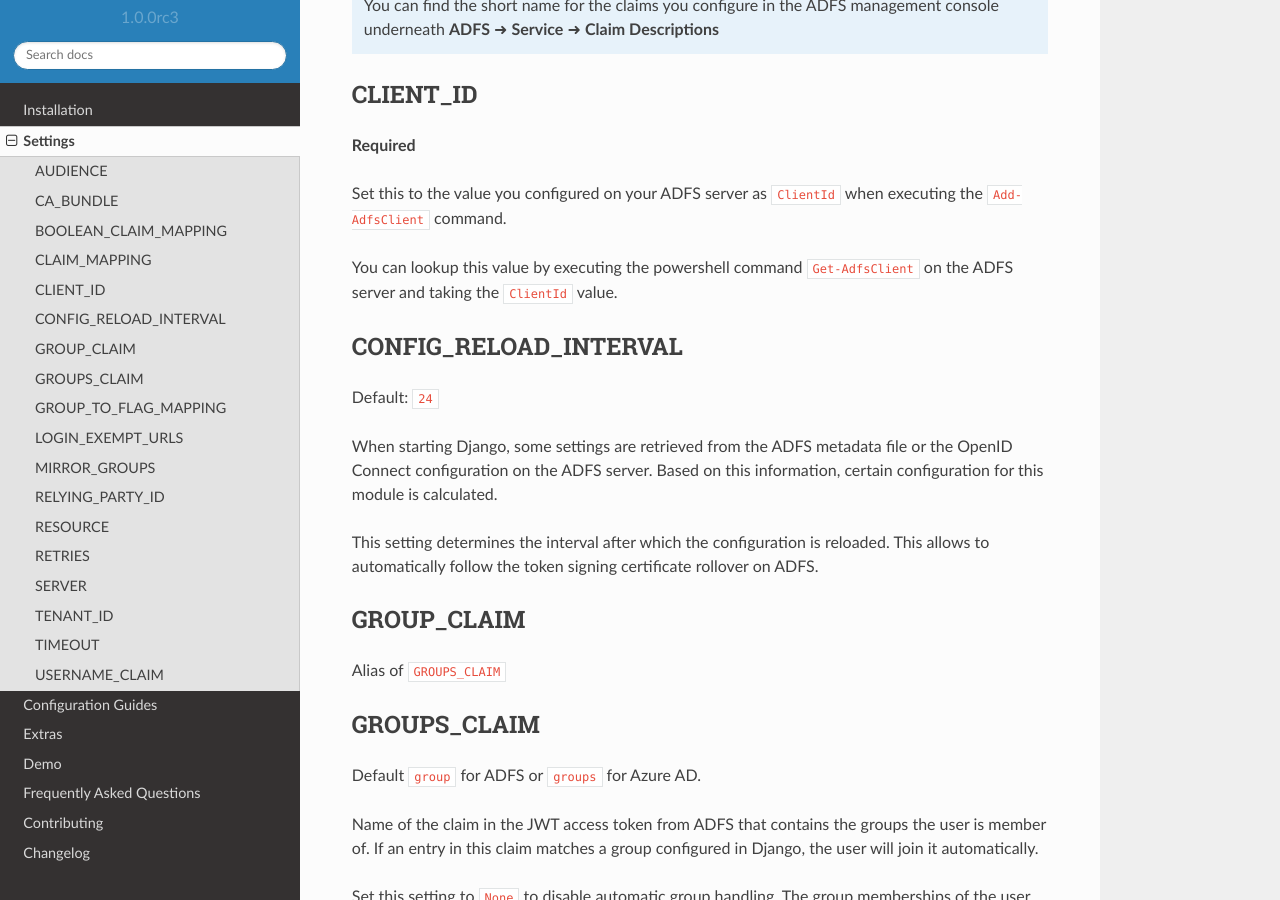
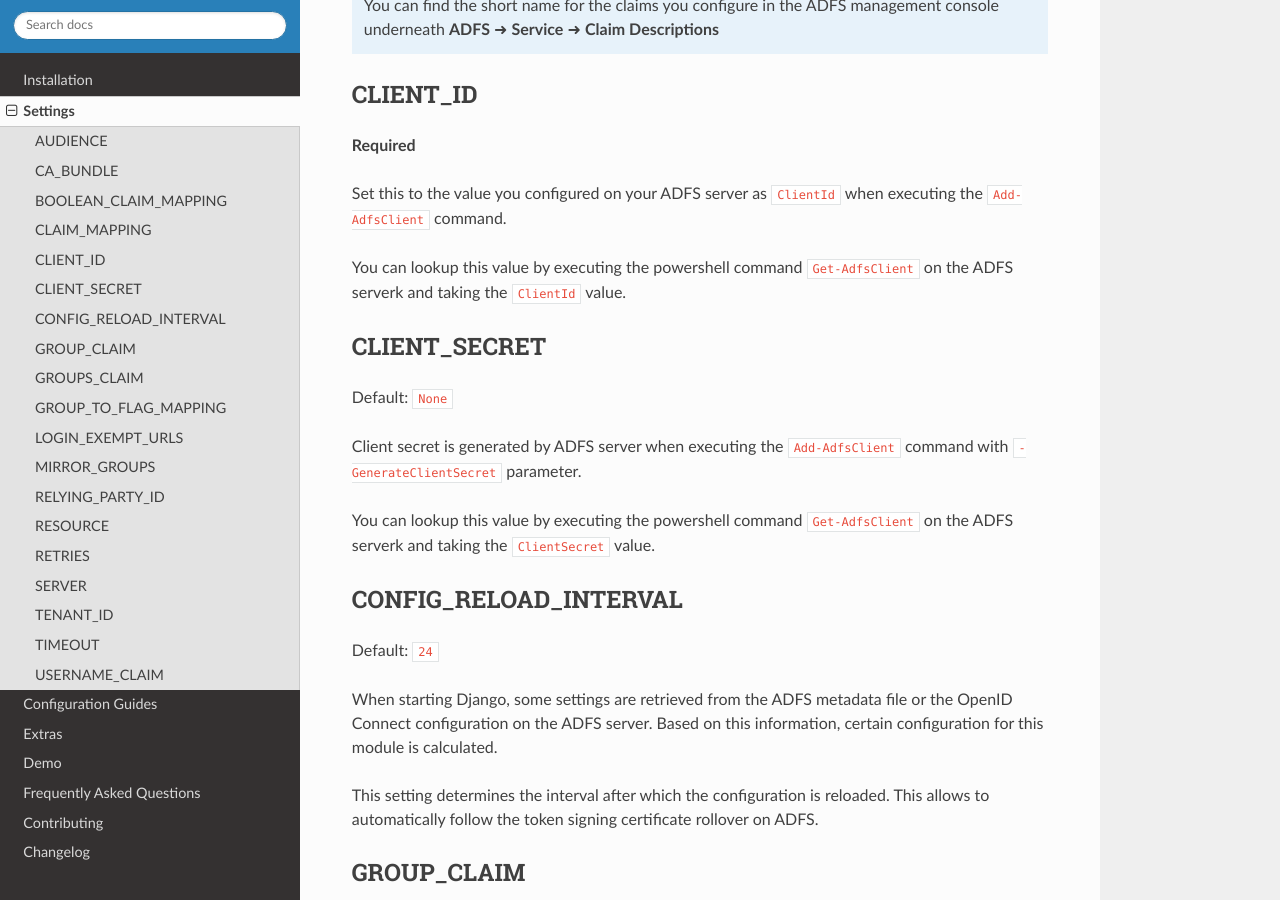
Before and after one commit to snok/django-auth-adfs, a Sphinx documentation site: the page built from docs/configuration.rst, in a window 1280 px wide and 900 px high, scrolled down 2300 px. Built offline with Sphinx 7.4.7 and the Read the Docs theme 2.0.0, drawn with Linux system fonts in a browser that asks for light colours; pages that are not in the unit, such as notebooks, are missing from menus.

Commit message:
Add client_secret optional param

```diff
--- a/docs/configuration.rst
+++ b/docs/configuration.rst
@@ -110,8 +110,19 @@
 
 Set this to the value you configured on your ADFS server as ``ClientId`` when executing the ``Add-AdfsClient`` command.
 
-You can lookup this value by executing the powershell command ``Get-AdfsClient`` on the ADFS server
+You can lookup this value by executing the powershell command ``Get-AdfsClient`` on the ADFS serverk
 and taking the ``ClientId`` value.
+
+CLIENT_SECRET
+-------------
+Default: ``None``
+
+Client secret is generated by ADFS server when executing the ``Add-AdfsClient`` command with ``-GenerateClientSecret``
+parameter.
+
+You can lookup this value by executing the powershell command ``Get-AdfsClient`` on the ADFS serverk
+and taking the ``ClientSecret`` value.
+
 
 CONFIG_RELOAD_INTERVAL
 ----------------------
```
Also changed, not shown: 2 other files.
